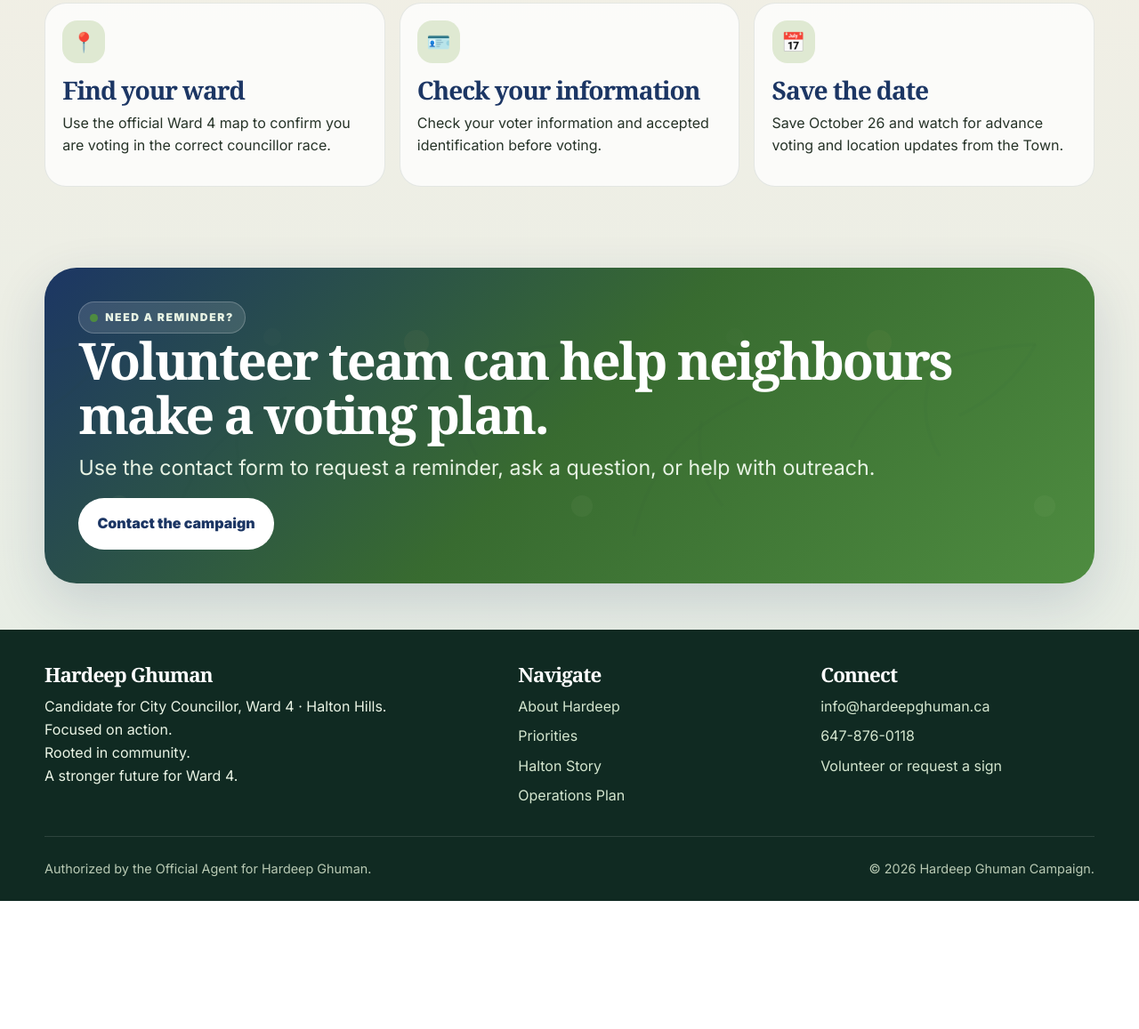
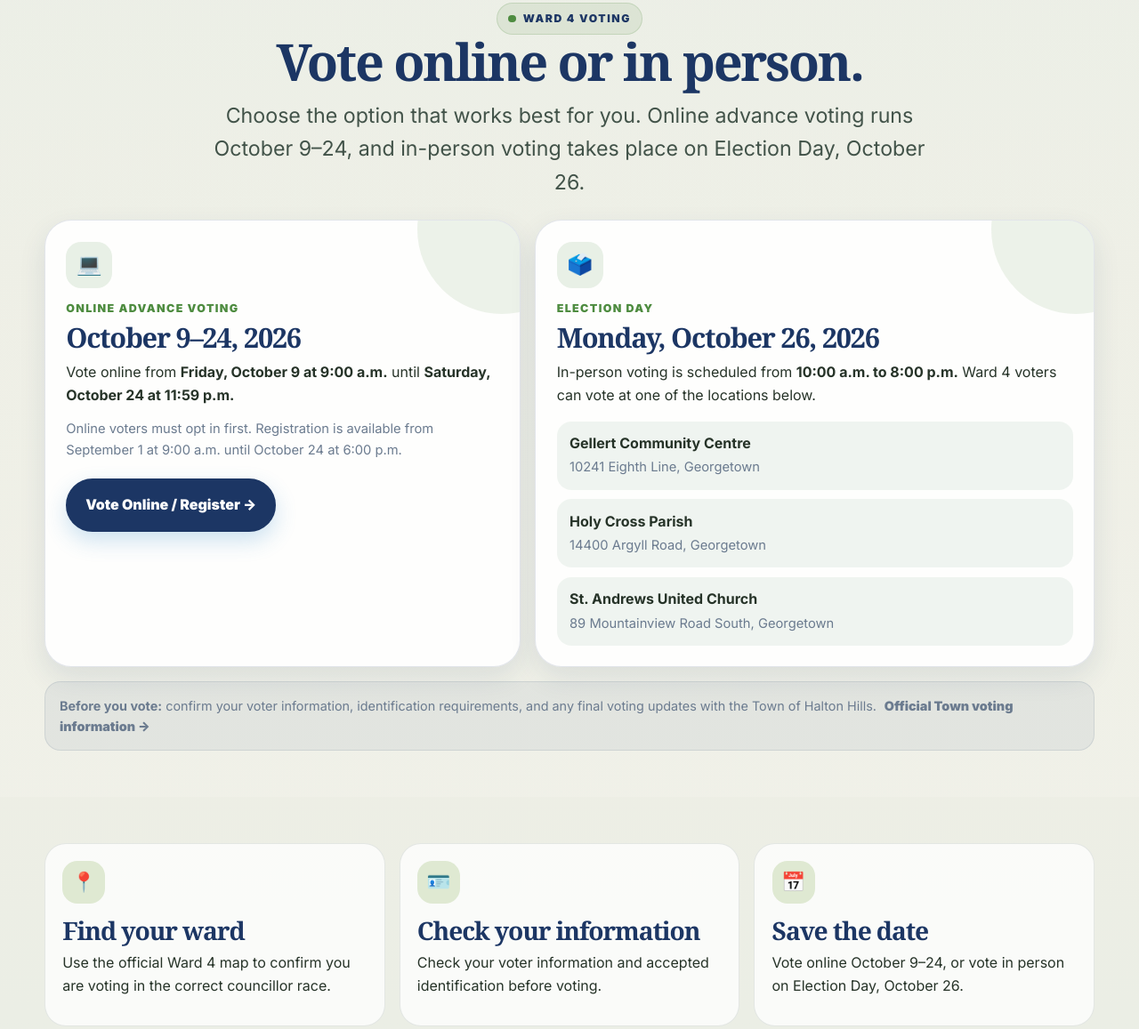
Before and after one commit to kanavmadaan/HardeepForWard4, a plain HTML site: page vote.html in a window 1280 px wide. Shown: the part 1192-2349 px from the top of the page at 89% size. Before the commit the page ends 2205 px from the top, so only its background shows below. Drawn offline with Linux system fonts and the light colour scheme.

Commit message:
Add files via upload

```diff
--- a/assets/styles.css
+++ b/assets/styles.css
@@ -733,3 +733,34 @@ body{
     border-radius: 24px;
   }
 }
+
+/* 2026 Ward 4 voting options */
+.voting-options-section{
+  background:linear-gradient(180deg,rgba(228,237,229,.5),rgba(248,247,241,.25));
+}
+.voting-section-head{max-width:820px;margin-left:auto;margin-right:auto}
+.voting-options-grid{display:grid;grid-template-columns:.92fr 1.08fr;gap:1rem;align-items:stretch}
+.voting-option-card{position:relative;border-radius:30px;padding:1.45rem;background:rgba(255,255,255,.9);border:1px solid rgba(28,54,100,.12);box-shadow:var(--shadow-soft);overflow:hidden}
+.voting-option-card::before{content:"";position:absolute;width:190px;height:190px;border-radius:50%;right:-75px;top:-85px;background:rgba(78,140,64,.10);pointer-events:none}
+.voting-option-icon{width:52px;height:52px;border-radius:17px;display:grid;place-items:center;background:rgba(78,140,64,.12);font-size:1.45rem;margin-bottom:.85rem}
+.voting-kicker{display:block;color:var(--moss);font-weight:950;font-size:.78rem;letter-spacing:.11em;text-transform:uppercase;margin-bottom:.35rem}
+.voting-option-card h3{font-size:clamp(1.65rem,2.4vw,2.25rem);margin-bottom:.65rem}
+.voting-option-card p{margin-bottom:.85rem}
+.voting-small{font-size:.92rem;color:var(--muted)}
+.btn-vote-online{background:var(--blue);color:white;border:0;margin-top:.35rem;box-shadow:0 10px 24px rgba(50,140,202,.24)}
+.btn-vote-online:hover{background:var(--navy);color:white}
+.voting-location-list{display:grid;gap:.65rem;margin-top:1rem}
+.voting-location{display:grid;gap:.16rem;padding:.78rem .9rem;border-radius:16px;background:rgba(228,237,229,.55);border-left:4px solid var(--green)}
+.voting-location strong{color:var(--navy)}
+.voting-location span{color:var(--muted);font-size:.92rem}
+.voting-source-note{margin-top:1rem;padding:.9rem 1rem;border-radius:18px;background:rgba(28,54,100,.06);border:1px solid rgba(28,54,100,.10);color:var(--muted);font-size:.9rem}
+.voting-source-note strong{color:var(--navy)}
+.voting-source-note a{font-weight:900;margin-left:.3rem}
+@media (max-width:760px){
+  .voting-section-head{text-align:left}
+  .voting-options-grid{grid-template-columns:1fr}
+  .voting-option-card{padding:1.1rem;border-radius:24px}
+  .voting-option-card h3{font-size:1.55rem}
+  .btn-vote-online{width:100%;justify-content:center}
+  .voting-source-note a{display:block;margin:.45rem 0 0}
+}
--- a/vote.html
+++ b/vote.html
@@ -58,11 +58,49 @@
     </div>
   </div>
 </section>
+
+<section class="section voting-options-section" id="how-to-vote">
+  <div class="container">
+    <div class="section-head voting-section-head">
+      <span class="eyebrow">Ward 4 Voting</span>
+      <h2>Vote online or in person.</h2>
+      <p class="lead">Choose the option that works best for you. Online advance voting runs October 9–24, and in-person voting takes place on Election Day, October 26.</p>
+    </div>
+
+    <div class="voting-options-grid">
+      <article class="voting-option-card voting-online-card">
+        <div class="voting-option-icon" aria-hidden="true">💻</div>
+        <span class="voting-kicker">Online Advance Voting</span>
+        <h3>October 9–24, 2026</h3>
+        <p>Vote online from <strong>Friday, October 9 at 9:00 a.m.</strong> until <strong>Saturday, October 24 at 11:59 p.m.</strong></p>
+        <p class="voting-small">Online voters must opt in first. Registration is available from September 1 at 9:00 a.m. until October 24 at 6:00 p.m.</p>
+        <a class="btn btn-vote-online" href="https://vote2026.haltonhills.ca/" target="_blank" rel="noopener noreferrer" style="background:#1C3664 !important; color:#FFFFFF !important; border:2px solid #1C3664 !important;">Vote Online / Register →</a>
+      </article>
+
+      <article class="voting-option-card voting-inperson-card">
+        <div class="voting-option-icon" aria-hidden="true">🗳️</div>
+        <span class="voting-kicker">Election Day</span>
+        <h3>Monday, October 26, 2026</h3>
+        <p>In-person voting is scheduled from <strong>10:00 a.m. to 8:00 p.m.</strong> Ward 4 voters can vote at one of the locations below.</p>
+        <div class="voting-location-list">
+          <div class="voting-location"><strong>Gellert Community Centre</strong><span>10241 Eighth Line, Georgetown</span></div>
+          <div class="voting-location"><strong>Holy Cross Parish</strong><span>14400 Argyll Road, Georgetown</span></div>
+          <div class="voting-location"><strong>St. Andrews United Church</strong><span>89 Mountainview Road South, Georgetown</span></div>
+        </div>
+      </article>
+    </div>
+
+    <div class="voting-source-note">
+      <strong>Before you vote:</strong> confirm your voter information, identification requirements, and any final voting updates with the Town of Halton Hills.
+      <a href="https://www.haltonhills.ca/voting-locations" target="_blank" rel="noopener noreferrer">Official Town voting information →</a>
+    </div>
+  </div>
+</section>
 <section class="section-tight">
   <div class="container grid-3">
     <div class="feature-card"><div class="icon">📍</div><h3>Find your ward</h3><p>Use the official Ward 4 map to confirm you are voting in the correct councillor race.</p></div>
     <div class="feature-card"><div class="icon">🪪</div><h3>Check your information</h3><p>Check your voter information and accepted identification before voting.</p></div>
-    <div class="feature-card"><div class="icon">📅</div><h3>Save the date</h3><p>Save October 26 and watch for advance voting and location updates from the Town.</p></div>
+    <div class="feature-card"><div class="icon">📅</div><h3>Save the date</h3><p>Vote online October 9–24, or vote in person on Election Day, October 26.</p></div>
   </div>
 </section>
 <section class="section">
```
